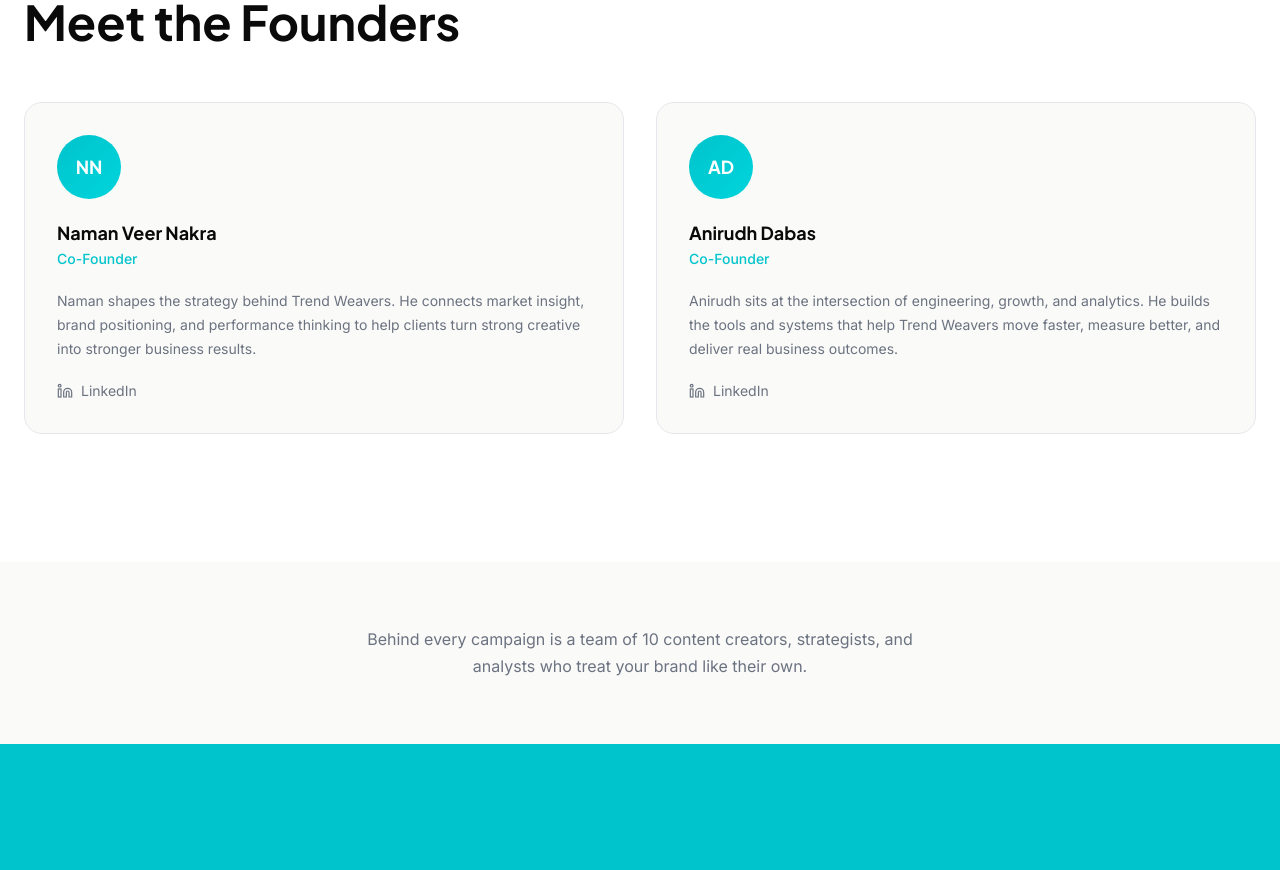
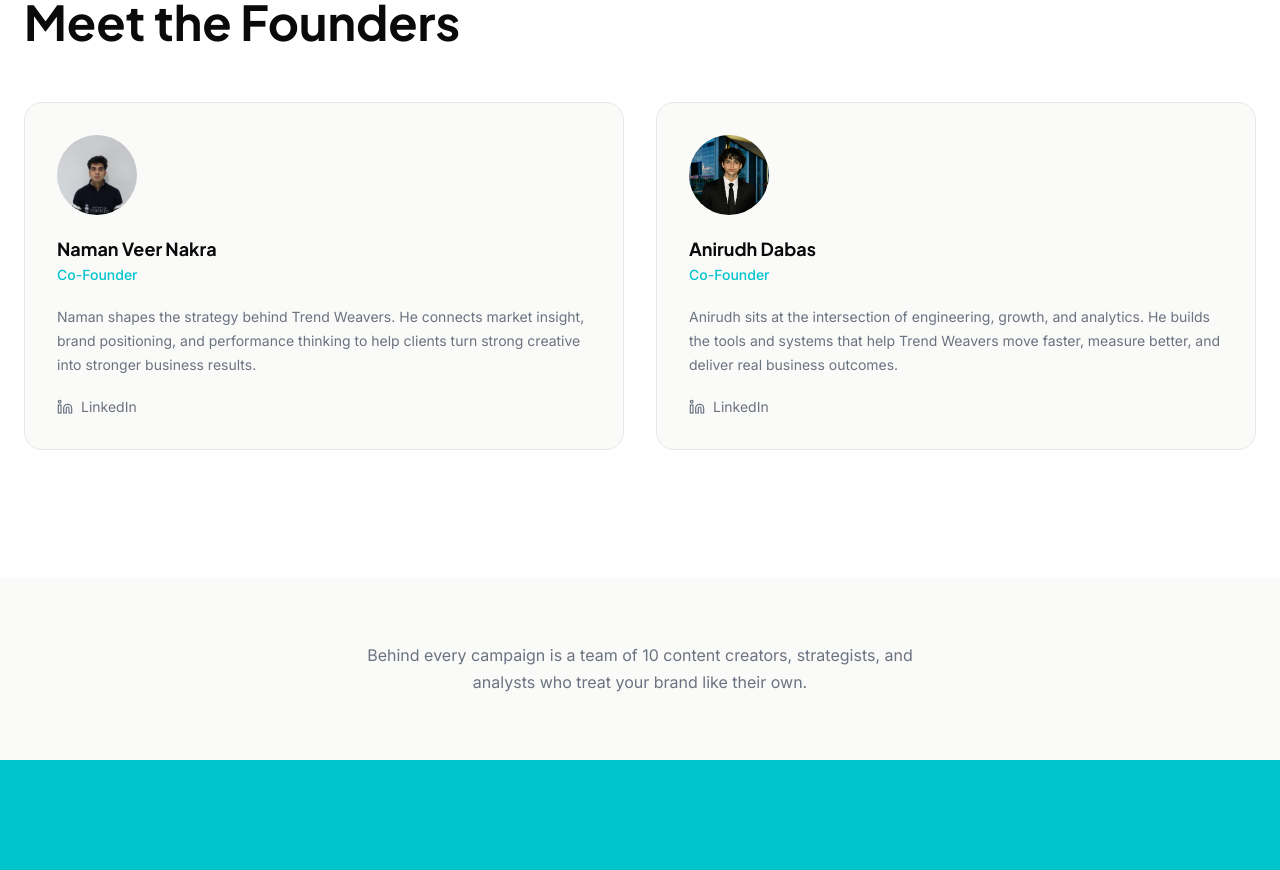
Before and after one commit to AnirudhDabas/trend-weavers-media, a Next.js app: page /about in a window 1280 px wide. Shown: the part 2160-3030 px from the top of the page. Built offline with nearby package versions, Linux system fonts and the light colour scheme.

Commit message:
feat: add founder headshots to about page

```diff
--- a/app/about/page.tsx
+++ b/app/about/page.tsx
@@ -1,4 +1,5 @@
 import type { Metadata } from "next";
+import Image from "next/image";
 import Link from "next/link";
 import { FadeIn } from "@/components/animations/FadeIn";
 import { CTABanner } from "@/components/sections/CTABanner";
@@ -42,14 +43,14 @@
 
 const founders = [
   {
-    initials: "NN",
+    image: "/naman.jpeg",
     name: "Naman Veer Nakra",
     title: "Co-Founder",
     bio: "Naman shapes the strategy behind Trend Weavers. He connects market insight, brand positioning, and performance thinking to help clients turn strong creative into stronger business results.",
     linkedin: "https://linkedin.com/in/namanvnakra",
   },
   {
-    initials: "AD",
+    image: "/aniheadshot.jpeg",
     name: "Anirudh Dabas",
     title: "Co-Founder",
     bio: "Anirudh sits at the intersection of engineering, growth, and analytics. He builds the tools and systems that help Trend Weavers move faster, measure better, and deliver real business outcomes.",
@@ -175,14 +176,14 @@
             {founders.map((f, i) => (
               <FadeIn key={i} delay={i * 0.12}>
                 <div className="bg-background rounded-2xl p-8 border border-border flex flex-col gap-5">
-                  <div
-                    className="w-16 h-16 rounded-full flex items-center justify-center text-white font-bold text-lg"
-                    style={{
-                      background: "linear-gradient(135deg, #00C4CC 0%, #00D4DC 100%)",
-                      fontFamily: "var(--font-jakarta)",
-                    }}
-                  >
-                    {f.initials}
+                  <div className="w-20 h-20 rounded-full overflow-hidden shrink-0">
+                    <Image
+                      src={f.image}
+                      alt={f.name}
+                      width={80}
+                      height={80}
+                      className="w-full h-full object-cover"
+                    />
                   </div>
                   <div>
                     <h3
```
Also changed, not shown: public/aniheadshot.jpeg (added), public/naman.jpeg (added).
